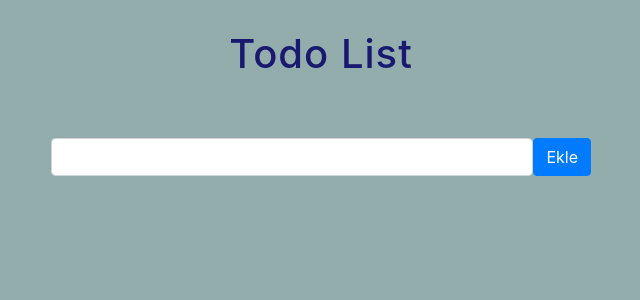
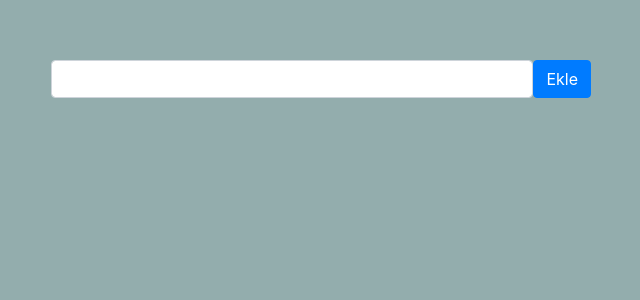
Before and after one commit to onursimsekkk/Todo-App-react, a React (Create React App) app: page / in a window 1280 px wide. Shown: the top 300 px of the page, without its empty margins (319-959 px from the left). Built offline with nearby package versions, Linux system fonts and the light colour scheme.

Commit message:
Props.name add

```diff
--- a/src/components/TodoHeader/TodoHeader.js
+++ b/src/components/TodoHeader/TodoHeader.js
@@ -1,9 +1,9 @@
 import React from "react";
 import "./TodoHeader.css";
 
-function TodoHeader() {
+function TodoHeader(props) {
  return (
-   <h1>Todo List</h1>
+   <h1>{props.name}</h1>
  )
 }
 
```
